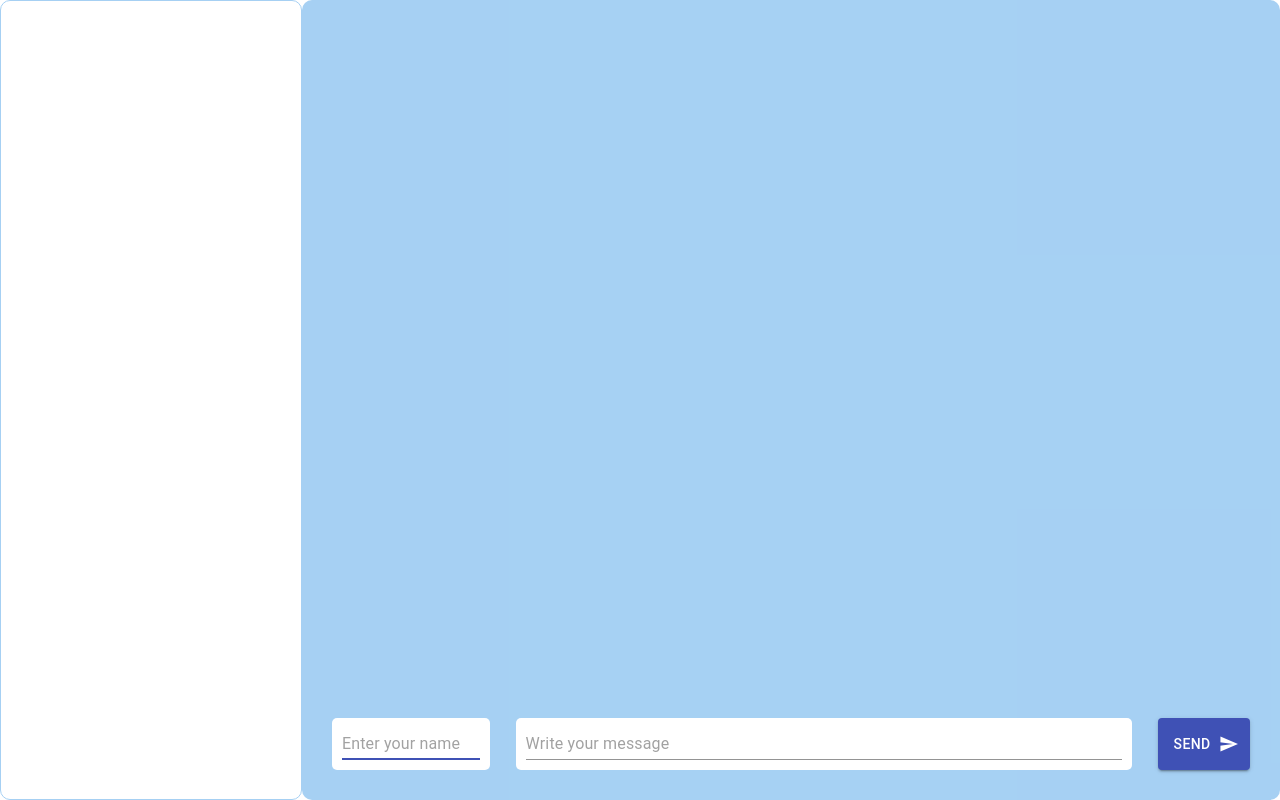
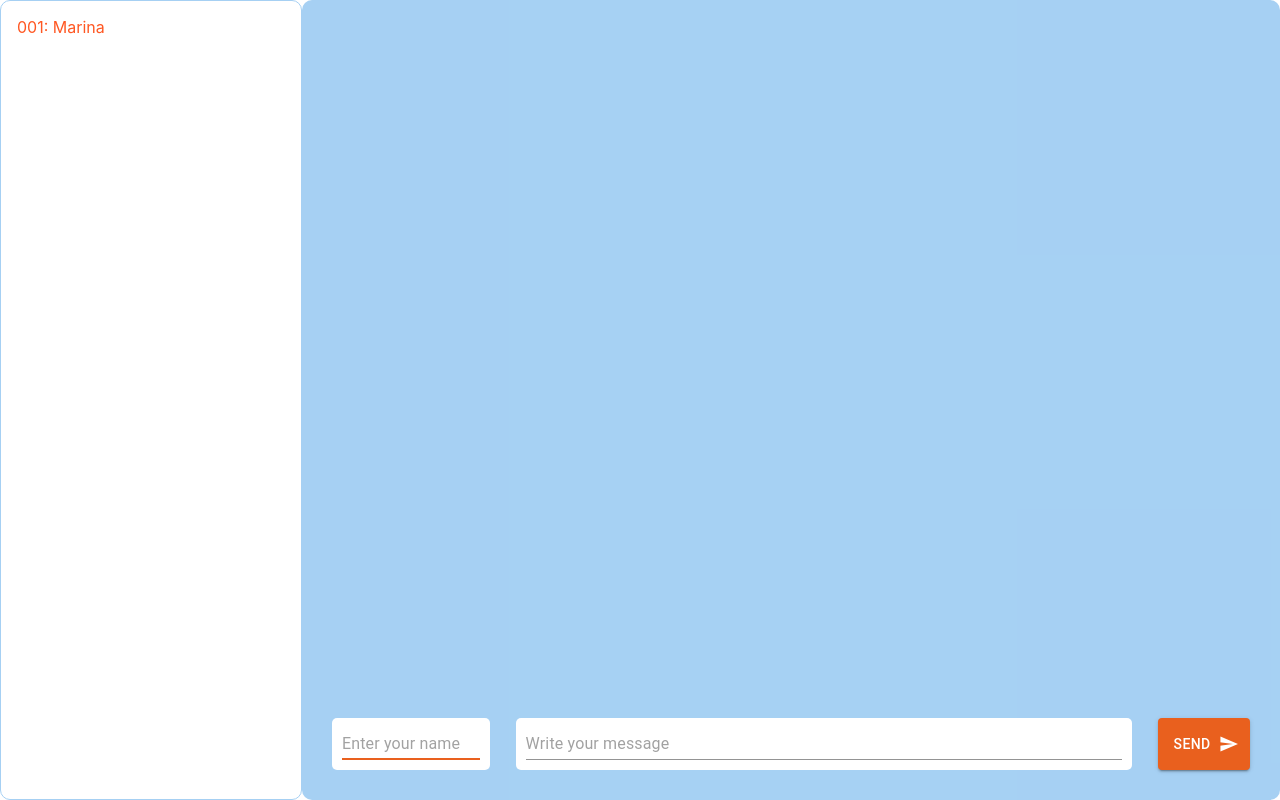
Before and after one commit to griMarina/Chat-react, a React (Create React App) app: page / in a window 1280 px wide. Built offline with nearby package versions, Linux system fonts and the light colour scheme.

Commit message:
material ui theme

```diff
--- a/src/App.js
+++ b/src/App.js
@@ -3,15 +3,26 @@ import { MessageList } from "./components/message-list";
 import { Form } from "./components/form";
 import { ChatList } from "./components/chat-list";
 import "./App.css";
+import { createTheme, ThemeProvider, useTheme } from "@material-ui/core/styles";
 
 const App = () => {
   const [list, setList] = useState([]);
+
+  const theme = createTheme({
+    palette: {
+      primary: {
+        main: "#e9601e",
+      },
+      secondary: {
+        main: "#ff5722",
+      },
+    },
+  });
 
   const getId = () => {
     return Math.random();
   };
 
-  // правильно ли я поняла, что в useCallback оборачиваем только onSubmit, или handleButtonClick в Form.js тоже надо?
   const onSubmit = useCallback(
     ({ author = "Marina", text }) => {
       let message = {
@@ -34,12 +45,13 @@ const App = () => {
       );
 
       return () => {
-        clearTimeout(timer); // очистка эффекта
+        clearTimeout(timer);
       };
     }
-  }, [list]); // для вызова функции только при изменении массива list
+  }, [list]);
 
   return (
+    <ThemeProvider theme={theme}>
       <div className="App">
         <div className="App-main">
           <ChatList list={list} />
@@ -49,6 +61,7 @@ const App = () => {
           </div>
         </div>
       </div>
+    </ThemeProvider>
   );
 };
 
--- a/src/components/chat-list/ChatList.js
+++ b/src/components/chat-list/ChatList.js
@@ -1,16 +1,17 @@
-import { List, ListItem } from "@material-ui/core";
+import { List, ListItem, useTheme } from "@material-ui/core";
 import { useState } from "react";
 import "./ChatList.css";
 
-export const ChatList = ({ list }) => {
-  const [chatList, setChatList] = useState([]);
-  const [chat, setChat] = useState({ name: list, id: "" });
+export const ChatList = () => {
+  const [chat, setChat] = useState({ name: "Marina ", id: "001" });
+
+  const theme = useTheme();
 
   return (
     <List className="chat-list">
-      {list.map((chat) => {
-        return <ListItem></ListItem>;
-      })}
+      <ListItem style={{ color: theme.palette.secondary.main }}>
+        {chat.id}: {chat.name}
+      </ListItem>
     </List>
   );
 };
--- a/src/components/form/Form.css
+++ b/src/components/form/Form.css
@@ -9,7 +9,6 @@
     border-radius: 5px;
     background-color: #fff;
     width: 15%;
-
 }
 
 .Form-text {
--- a/src/components/form/Form.js
+++ b/src/components/form/Form.js
@@ -1,23 +1,17 @@
 import { useState, useRef, useEffect } from "react";
 import { TextField } from "@material-ui/core";
 import { Button } from "@material-ui/core";
-import { makeStyles } from "@material-ui/core/styles";
+import { useTheme } from "@material-ui/core/styles";
 import Icon from "@material-ui/core/Icon";
 import "./Form.css";
-
-const useStyles = makeStyles((theme) => ({
-  button: {
-    margin: theme.spacing(1),
-  },
-}));
 
 export const Form = ({ list, onSubmit }) => {
   const [author, setAuthor] = useState("");
   const [text, setText] = useState("");
 
-  const classes = useStyles();
+  const inputRef = useRef(null);
 
-  const inputRef = useRef(null);
+  const theme = useTheme();
 
   useEffect(() => {
     inputRef.current?.focus();
@@ -39,29 +33,10 @@ export const Form = ({ list, onSubmit }) => {
   };
 
   return (
-    // <div className="Form">
-    //   <input
-    //     className="Form-author"
-    //     type="text"
-    //     value={author}
-    //     placeholder="Enter your name"
-    //     onChange={handleChangeAuthor}
-    //   />
-    //   <input
-    //     className="Form-text"
-    //     type="text"
-    //     value={text}
-    //     placeholder="Write your message"
-    //     onChange={handleChangeText}
-    //   />
-    //   <button className="Form-btn" onClick={handleButtonClick}>
-    //     Send message
-    //   </button>
-    // </div>
     <div className="Form">
       <TextField
         className="Form-author"
-        id="standard-full"
+        id="standard"
         style={{ padding: 10 }}
         value={author}
         placeholder="Enter your name"
@@ -77,15 +52,39 @@ export const Form = ({ list, onSubmit }) => {
         onChange={handleChangeText}
       />
       <Button
+        className="Form-btn"
         variant="contained"
-        color="primary"
-        className={classes.button}
         endIcon={<Icon>send</Icon>}
-        className="Form-btn"
         onClick={handleButtonClick}
+        style={{
+          paddingLeft: 10,
+          paddingRight: 10,
+          backgroundColor: theme.palette.primary.main,
+          borderColor: theme.palette.secondary.main,
+          color: "white",
+        }}
       >
         Send
       </Button>
     </div>
   );
+  // <div className="Form">
+  //   <input
+  //     className="Form-author"
+  //     type="text"
+  //     value={author}
+  //     placeholder="Enter your name"
+  //     onChange={handleChangeAuthor}
+  //   />
+  //   <input
+  //     className="Form-text"
+  //     type="text"
+  //     value={text}
+  //     placeholder="Write your message"
+  //     onChange={handleChangeText}
+  //   />
+  //   <button className="Form-btn" onClick={handleButtonClick}>
+  //     Send message
+  //   </button>
+  // </div>
 };
```
Also changed, not shown: 1 other file (tests, documents, lock files or other folders). Lines whose indentation alone changed are shown as unchanged.
